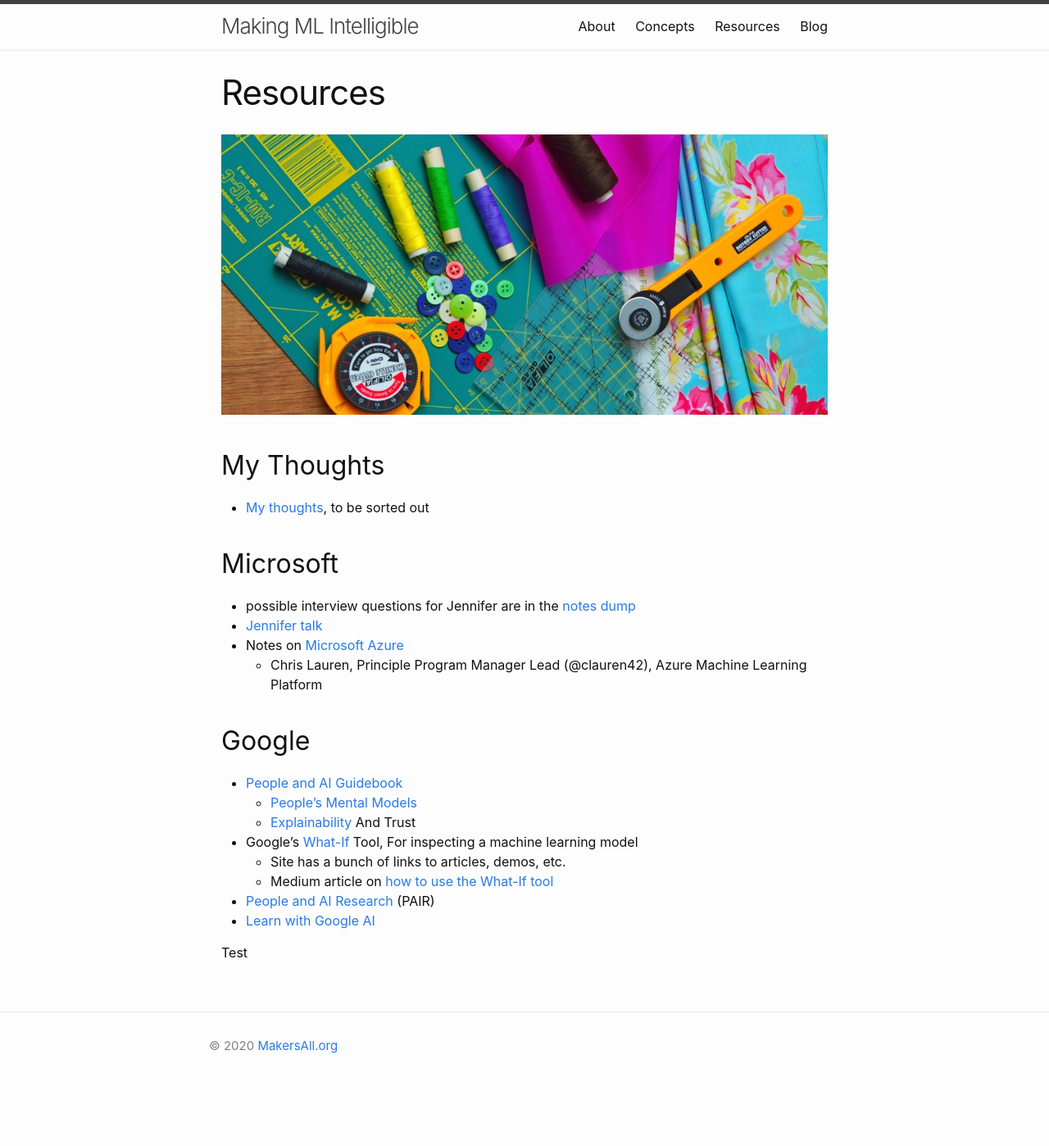
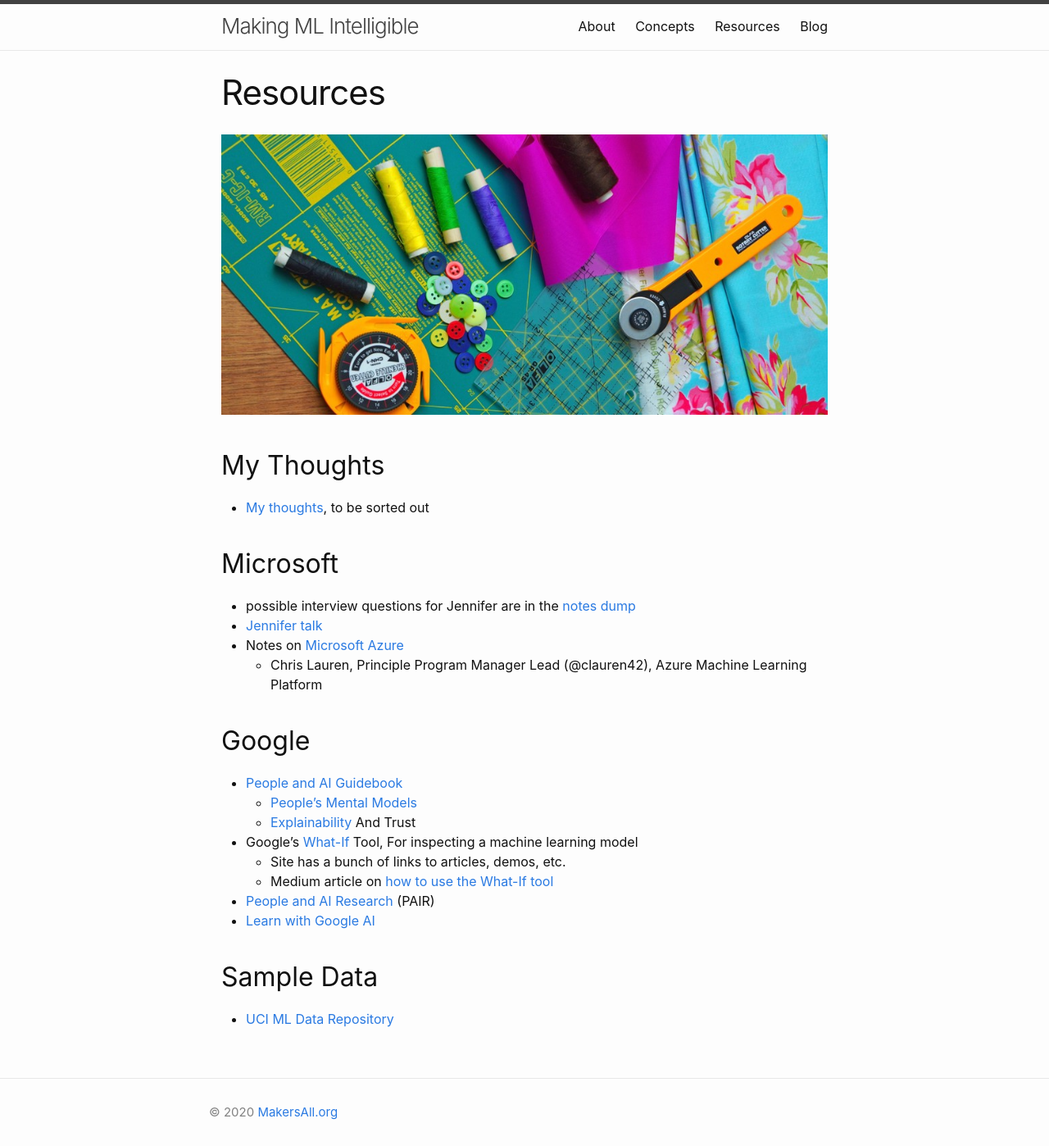
Before and after one commit to makersall/make-ml-intelligible, a Jekyll site: the page built from pages/resources.md, in a window 1280 px wide. Shown: the whole page at 82% size. Built offline with Jekyll 4.4.1, drawn with Linux system fonts in a browser that asks for light colours; before the commit the page ends 1317 px from its top, so only the background shows below that.

Commit message:
Add Data samples section to resources

```diff
--- a/pages/resources.md
+++ b/pages/resources.md
@@ -29,4 +29,5 @@ permalink: /resources/
 - [People and AI Research](https://research.google/teams/brain/pair/) (PAIR)
 - [Learn with Google AI](https://ai.google/education/)
 
-Test
+## Sample Data
+- [UCI ML Data Repository](https://archive.ics.uci.edu/ml/index.php)
```
